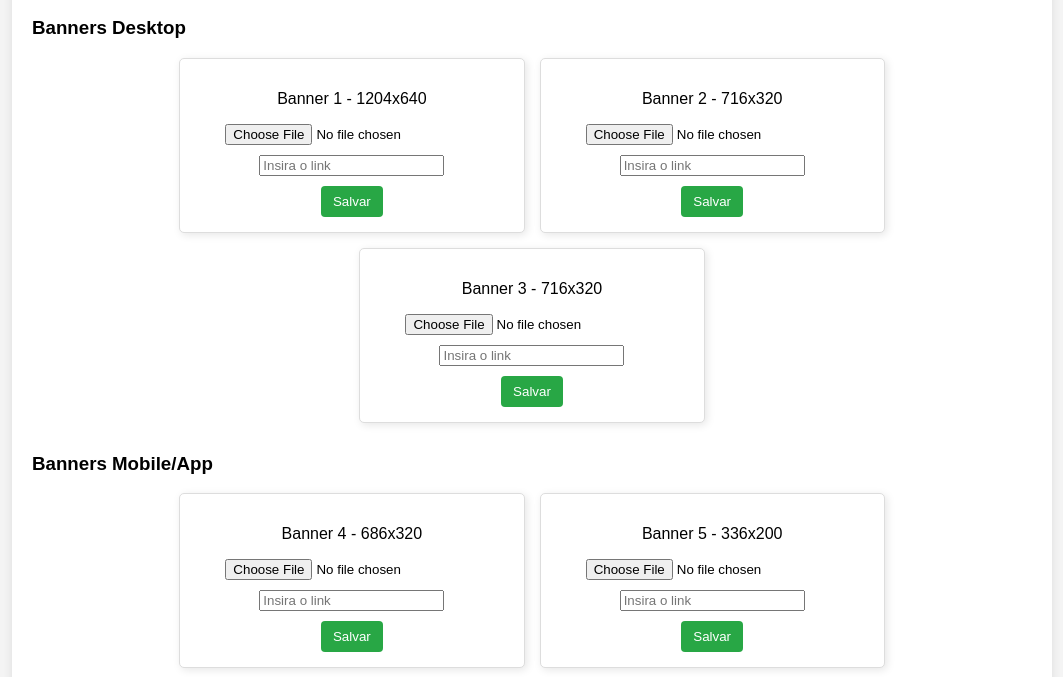
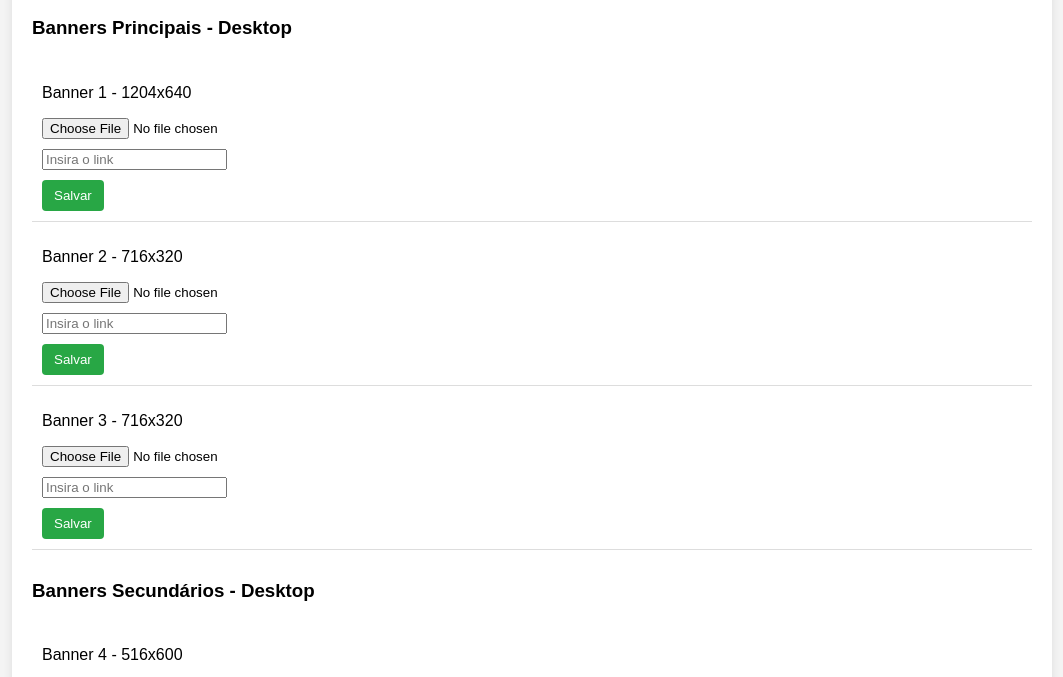
Before and after one commit to javaijafoi/demos, a plain HTML site: page demo01.html in a window 1280 px wide. Shown: the part 91-768 px from the top of the page, without its empty margins (108-1171 px from the left). Drawn offline with Linux system fonts and the light colour scheme.

Commit message:
Update demo01.html

```diff
--- a/demo01.html
+++ b/demo01.html
@@ -21,25 +21,19 @@
         .banner-section {
             margin-bottom: 30px;
         }
-        .banner-list {
-            display: flex;
-            flex-wrap: wrap;
-            gap: 15px;
-            justify-content: center;
+        ul {
+            list-style-type: none;
+            padding: 0;
         }
-        .banner {
-            border: 1px solid #ddd;
-            padding: 15px;
-            text-align: center;
-            background: #fff;
-            border-radius: 5px;
-            width: calc(33.33% - 20px);
-            box-shadow: 2px 2px 8px rgba(0, 0, 0, 0.1);
+        li {
+            padding: 10px;
+            border-bottom: 1px solid #ddd;
         }
         .banner img {
             max-width: 100%;
             height: auto;
             margin-top: 10px;
+            display: block;
         }
         .input-group {
             margin-top: 10px;
@@ -63,33 +57,51 @@
         <h2>Gerenciamento de Banners</h2>
 
         <div class="banner-section">
-            <h3>Banners Desktop</h3>
-            <div class="banner-list" id="desktop-banners"></div>
+            <h3>Banners Principais - Desktop</h3>
+            <ul id="desktop-main-banners"></ul>
         </div>
 
         <div class="banner-section">
-            <h3>Banners Mobile/App</h3>
-            <div class="banner-list" id="mobile-banners"></div>
+            <h3>Banners Secundários - Desktop</h3>
+            <ul id="desktop-secondary-banners"></ul>
+        </div>
+
+        <div class="banner-section">
+            <h3>Banners Principais - Mobile/App</h3>
+            <ul id="mobile-main-banners"></ul>
+        </div>
+
+        <div class="banner-section">
+            <h3>Banners Secundários - Mobile/App</h3>
+            <ul id="mobile-secondary-banners"></ul>
         </div>
     </div>
 
     <script>
         const banners = [
-            { id: 1, type: 'desktop', size: '1204x640', link: '', image: '' },
-            { id: 2, type: 'desktop', size: '716x320', link: '', image: '' },
-            { id: 3, type: 'desktop', size: '716x320', link: '', image: '' },
-            { id: 4, type: 'mobile', size: '686x320', link: '', image: '' },
-            { id: 5, type: 'mobile', size: '336x200', link: '', image: '' },
-            { id: 6, type: 'mobile', size: '336x200', link: '', image: '' },
-            { id: 7, type: 'mobile', size: '668x200', link: '', image: '' }
+            { id: 1, type: 'desktop-main', size: '1204x640', link: '', image: '' },
+            { id: 2, type: 'desktop-main', size: '716x320', link: '', image: '' },
+            { id: 3, type: 'desktop-main', size: '716x320', link: '', image: '' },
+            { id: 4, type: 'desktop-secondary', size: '516x600', link: '', image: '' },
+            { id: 5, type: 'desktop-secondary', size: '516x600', link: '', image: '' },
+            { id: 6, type: 'desktop-secondary', size: '516x600', link: '', image: '' },
+            { id: 7, type: 'desktop-secondary', size: '516x600', link: '', image: '' },
+            { id: 8, type: 'mobile-main', size: '686x320', link: '', image: '' },
+            { id: 9, type: 'mobile-main', size: '336x200', link: '', image: '' },
+            { id: 10, type: 'mobile-main', size: '336x200', link: '', image: '' },
+            { id: 11, type: 'mobile-secondary', size: '668x200', link: '', image: '' },
+            { id: 12, type: 'mobile-secondary', size: '668x200', link: '', image: '' },
+            { id: 13, type: 'mobile-secondary', size: '668x200', link: '', image: '' },
+            { id: 14, type: 'mobile-secondary', size: '668x200', link: '', image: '' }
         ];
 
         function renderBanners() {
-            document.getElementById('desktop-banners').innerHTML = '';
-            document.getElementById('mobile-banners').innerHTML = '';
+            ['desktop-main', 'desktop-secondary', 'mobile-main', 'mobile-secondary'].forEach(category => {
+                document.getElementById(`${category}-banners`).innerHTML = '';
+            });
 
             banners.forEach(banner => {
-                const container = document.createElement('div');
+                const container = document.createElement('li');
                 container.className = 'banner';
                 container.innerHTML = `
                     <p>Banner ${banner.id} - ${banner.size}</p>
@@ -100,12 +112,7 @@
                     ${banner.image ? `<img src="${banner.image}" alt="Banner ${banner.id}">` : ''}
                     <button class="save-btn" onclick="saveBanner(${banner.id})">Salvar</button>
                 `;
-
-                if (banner.type === 'desktop') {
-                    document.getElementById('desktop-banners').appendChild(container);
-                } else {
-                    document.getElementById('mobile-banners').appendChild(container);
-                }
+                document.getElementById(`${banner.type}-banners`).appendChild(container);
             });
         }
 
```
